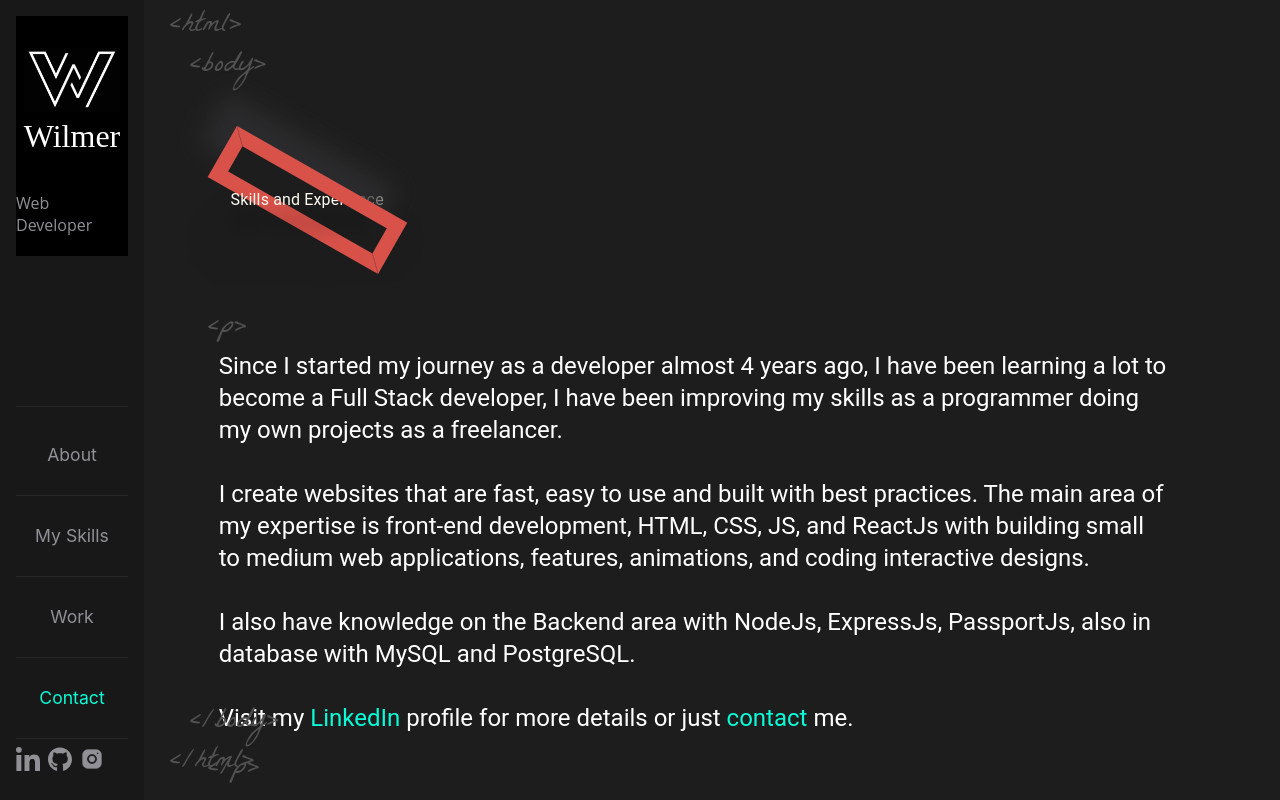
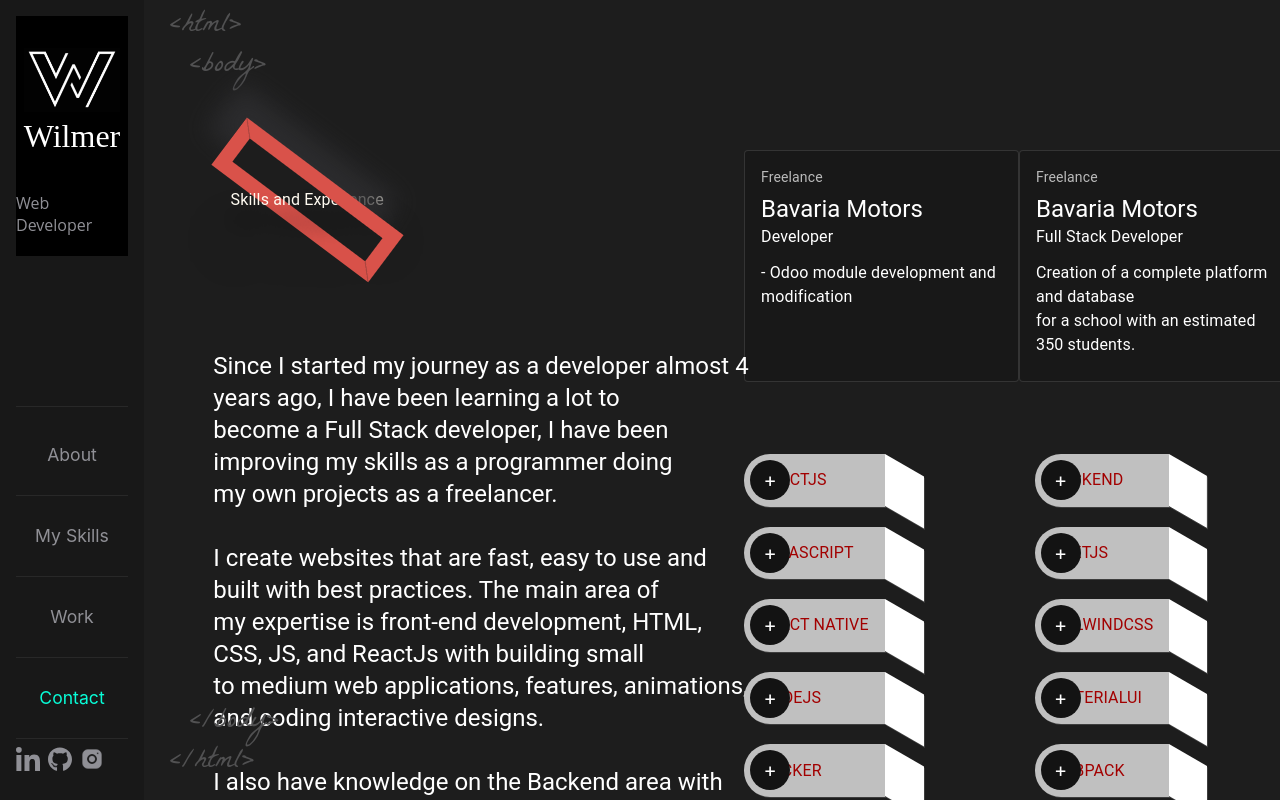
Before and after one commit to Wharem85/portafolio, a Next.js app: page /skills in a window 1280 px wide. Shown: the top 800 px of the page. Built offline with nearby package versions, Linux system fonts and the light colour scheme.

Commit message:
Se termino la pagina de skill

```diff
--- /dev/null
+++ b/src/assets/styles/List.module.scss
@@ -0,0 +1,90 @@
+@import "vars";
+
+.List {
+	width: 50%;
+	margin: 150px auto 0;
+}
+
+.list-content {
+	font-size: 1.25em;
+	padding: 0;
+}
+
+.content {
+	margin-right: 150px;
+}
+
+.item {
+	list-style: none;
+	display: block;
+	height: 2.63em;
+	background-color: silver;
+	margin-bottom: 1em;
+	padding-left: 3em;
+	line-height: 2.6em;
+	white-space: nowrap;
+	border-radius: 1.3em 0 0 1.3em;
+	position: relative;
+	box-shadow: 1px 1px rgba(255, 255, 255, 0.15);
+	animation: moveout;
+	animation-duration: 1.5s;
+	animation-delay: 0.5s;
+}
+
+.item::before {
+	content: '+';
+	display: block;
+	color: #fff;
+	text-align: center;
+	background-color: #131313;
+	border-radius: 50%;
+	height: 2em;
+	width: 2em;
+	line-height: 2em;
+	position: absolute;
+	left: 0.3em;
+	top: 0.3em;
+}
+
+.item::after {
+	content: '';
+	background-color: #fff;
+	display: block;
+	height: 2.6em;
+	width: 0;
+	position: absolute;
+	left: 100%;
+	top: 0;
+	transform: skewY(30deg);
+	transform-origin: 0 0;
+	transition: 0.5s ease-out all;
+	box-shadow: 1px 1px rgba(255, 255, 255, 0.15);
+	animation: diagon infinite;
+	animation-duration: 2.5s;
+	animation-delay: 2s;
+}
+
+.list-content .text {
+	text-transform: uppercase;
+	color: #a20000;
+	text-decoration: none;
+}
+
+@keyframes moveout {
+	0% {
+		width: 2.6em;
+		overflow: hidden
+	}
+	100% {
+		width: 100%
+	}
+}
+
+@keyframes diagon {
+	0% {
+		width: 0;
+	}
+	100% {
+		width: 38%;
+	}
+}
--- a/src/components/Skills.jsx
+++ b/src/components/Skills.jsx
@@ -1,11 +1,14 @@
 import React from 'react';
 import Box from '@mui/material/Box';
 import SkillText from '@containers/SkillText';
+import ListSkill from '@containers/ListSkill';
+import Experience from '@containers/Experience';
 
 const Skills = () => {
 	return (
-		<Box ml={26}>
+		<Box ml={26} sx={{display: 'flex'}}>
 			<SkillText />
+			<ListSkill />
 		</Box>
 	);
 };
--- /dev/null
+++ b/src/containers/Experience.jsx
@@ -0,0 +1,44 @@
+import React from 'react';
+import {Box, Card, CardContent, Typography} from '@mui/material';
+
+const Experience = () => {
+	return (
+		<Box sx={{display: 'flex'}} mb={8}>
+			<Card sx={{ minWidth:275, backgroundColor: '#181818'}} variant="outlined">
+				<CardContent>
+					<Typography sx={{ fontSize: 14}} color="text.secondary" gutterBottom>
+						Freelance
+					</Typography>
+					<Typography variant="h5" component="div">
+						Bavaria Motors
+					</Typography>
+					<Typography sx={{mb:1.5}}>
+						Developer
+					</Typography>
+					<Typography>
+						- Odoo module development and modification
+					</Typography>
+				</CardContent>
+			</Card>
+			<Card sx={{ minWidth:275, backgroundColor: '#181818'}} variant="outlined">
+				<CardContent>
+					<Typography sx={{ fontSize: 14}} color="text.secondary" gutterBottom>
+						Freelance
+					</Typography>
+					<Typography variant="h5" component="div">
+						Bavaria Motors
+					</Typography>
+					<Typography sx={{mb:1.5}}>
+						Full Stack Developer
+					</Typography>
+					<Typography>
+						Creation of a complete platform and database<br/>
+						for a school with an estimated 350 students.<br/>
+					</Typography>
+				</CardContent>
+			</Card>
+		</Box>
+	);
+};
+
+export default Experience;
--- /dev/null
+++ b/src/containers/ListSkill.jsx
@@ -0,0 +1,56 @@
+import React from 'react';
+import { List, ListItem, ListItemText, Box } from '@mui/material';
+import Experience from './Experience';
+import styles from '@styles/List.module.scss';
+
+const ListSkill = () => {
+	return (
+		<Box className={styles.List}>
+			<Experience />
+			<List className={styles['list-content']} sx={{ width: '100%', maxWidth: 360, display: 'flex' }}>
+				<Box className={styles.content}>
+					<ListItem component="li" className={styles.item}>
+						<ListItemText className={styles.text}>ReactJs</ListItemText>
+					</ListItem>
+					<ListItem component="li" className={styles.item}>
+						<ListItemText className={styles.text}>Javascript</ListItemText>
+					</ListItem>
+					<ListItem component="li" className={styles.item}>
+						<ListItemText className={styles.text}>React Native</ListItemText>
+					</ListItem>
+					<ListItem component="li" className={styles.item}>
+						<ListItemText className={styles.text}>NodeJs</ListItemText>
+					</ListItem>
+					<ListItem component="li" className={styles.item}>
+						<ListItemText className={styles.text}>Docker</ListItemText>
+					</ListItem>
+					<ListItem component="li" className={styles.item}>
+						<ListItemText className={styles.text}>Frontend</ListItemText>
+					</ListItem>
+				</Box>
+				<Box>
+					<ListItem component="li" className={styles.item}>
+						<ListItemText className={styles.text}>Backend</ListItemText>
+					</ListItem>
+					<ListItem component="li" className={styles.item}>
+						<ListItemText className={styles.text}>NextJs</ListItemText>
+					</ListItem>
+					<ListItem component="li" className={styles.item}>
+						<ListItemText className={styles.text}>TailwindCss</ListItemText>
+					</ListItem>
+					<ListItem component="li" className={styles.item}>
+						<ListItemText className={styles.text}>MaterialUi</ListItemText>
+					</ListItem>
+					<ListItem component="li" className={styles.item}>
+						<ListItemText className={styles.text}>Webpack</ListItemText>
+					</ListItem>
+					<ListItem component="li" className={styles.item}>
+						<ListItemText className={styles.text}>REST API's</ListItemText>
+					</ListItem>
+				</Box>
+			</List>
+		</Box>
+	);
+};
+
+export default ListSkill;
```
